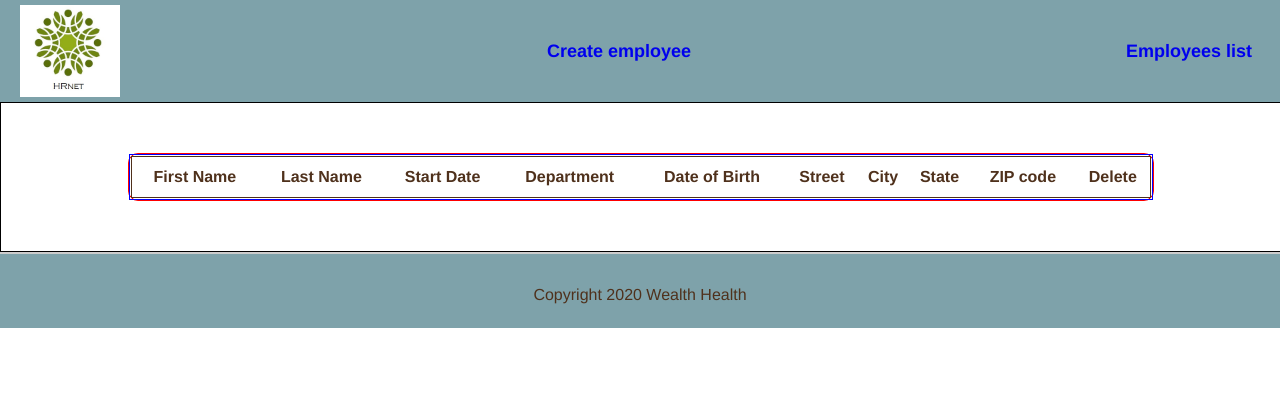
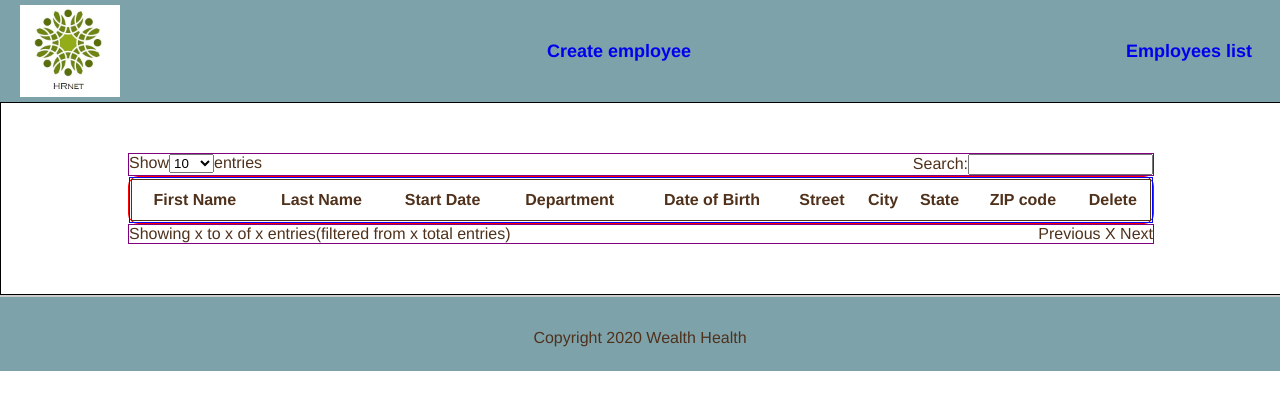
Before and after one commit to Romain-6793/RomainClaudot_HRNET, a React (Create React App) app: page /list in a window 1280 px wide. Shown: the top 410 px of the page. Built offline with nearby package versions, Linux system fonts and the light colour scheme.

Commit message:
before setting number of entries

```diff
--- a/src/components/UserRow/UserRow.jsx
+++ b/src/components/UserRow/UserRow.jsx
@@ -9,10 +9,6 @@ function UserRow(props) {
     const dispatch = useDispatch()
 
     const handleClose = () => {
-        // if (index > -1) { // only splice array when item is found
-        //     usersArray.splice(index, 1); // 2nd parameter means remove one item only
-        //   }
-            // usersArray.splice(selectedUser, 1); // 2nd parameter means remove one item only
         dispatch(deleteUser(selectedUser))
         dispatch(storeUsersList(null))
     }
--- a/src/pages/EmployeeList/EmployeeList.jsx
+++ b/src/pages/EmployeeList/EmployeeList.jsx
@@ -11,10 +11,18 @@ flex-flow: column wrap;
 align-items: center;
 border: 1px solid black;
 `
+
+const TableHeader = styled.div`
+width: 80%;
+display: flex;
+margin-top: 50px;
+justify-content: space-between;
+color: ${colors.globaltext};
+border: 1px solid purple;
+`
+
 const TableContainer = styled.div`
 width: 80%;
-margin-top: 50px;
-margin-bottom: 50px;
 color: ${colors.globaltext};
 border-radius: 10px;
 border: 1px solid red;
@@ -35,7 +43,14 @@ height: 40px;
 border: 1px solid black;
 outline: thin solid;
 `
-
+const TableFooter = styled.div`
+width: 80%;
+margin-bottom: 50px;
+display: flex;
+justify-content: space-between;
+color: ${colors.globaltext};
+border: 1px solid purple;
+`
 
 function EmployeeList () {
 
@@ -44,6 +59,22 @@ function EmployeeList () {
 
     return (
         <PageContainer>
+            <TableHeader>
+                <div>
+                    <span>Show</span>
+                    <select name="entries" id="entries">
+                        <option>10</option>
+                        <option>25</option>
+                        <option>50</option>
+                        <option>100</option>
+                    </select>
+                    <span>entries</span>
+                </div>
+                <div>
+                    <span>Search:</span>
+                    <input type="search"></input>
+                </div>
+            </TableHeader>
             <TableContainer>
                 <StyledTable>
                     <StyledThead>
@@ -79,6 +110,18 @@ function EmployeeList () {
                     </tbody>
                 </StyledTable>
             </TableContainer>
+            <TableFooter>
+                <div>
+                    <span>Showing x to x of x entries</span>
+                    <span>(filtered from x total entries)</span>
+                </div>
+                <div>
+                    <span>Previous</span>
+                    <span> X </span>
+                    <span>Next</span>
+                </div>
+
+            </TableFooter>
         </PageContainer>
     )
 }
```
